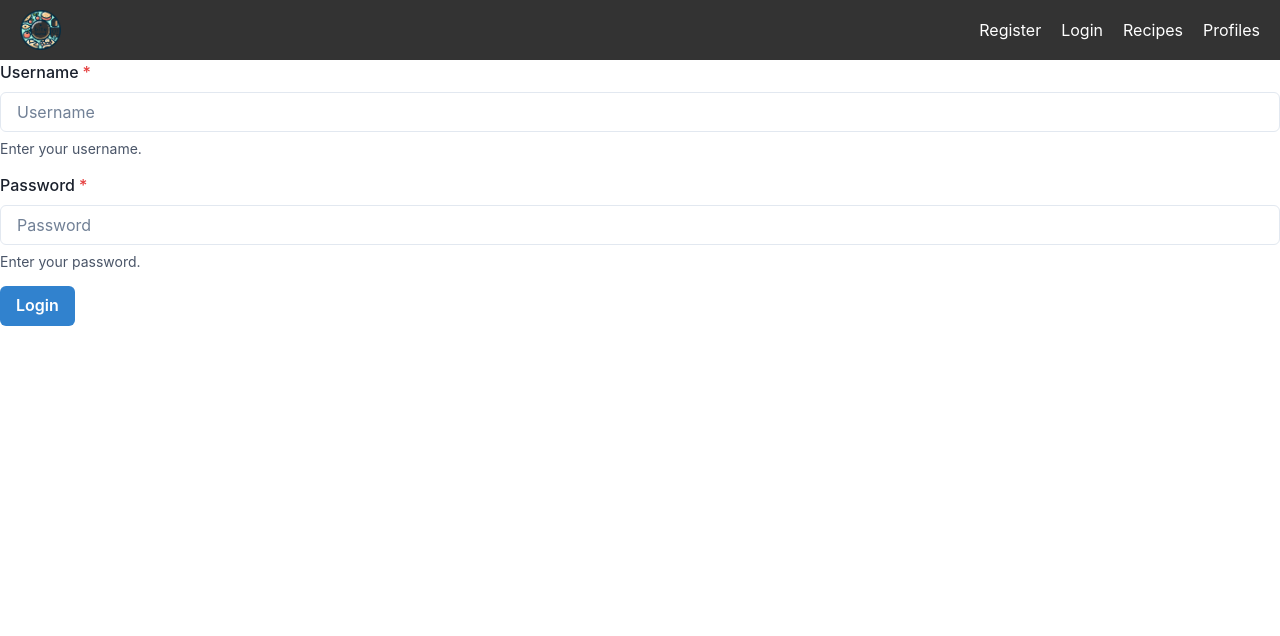
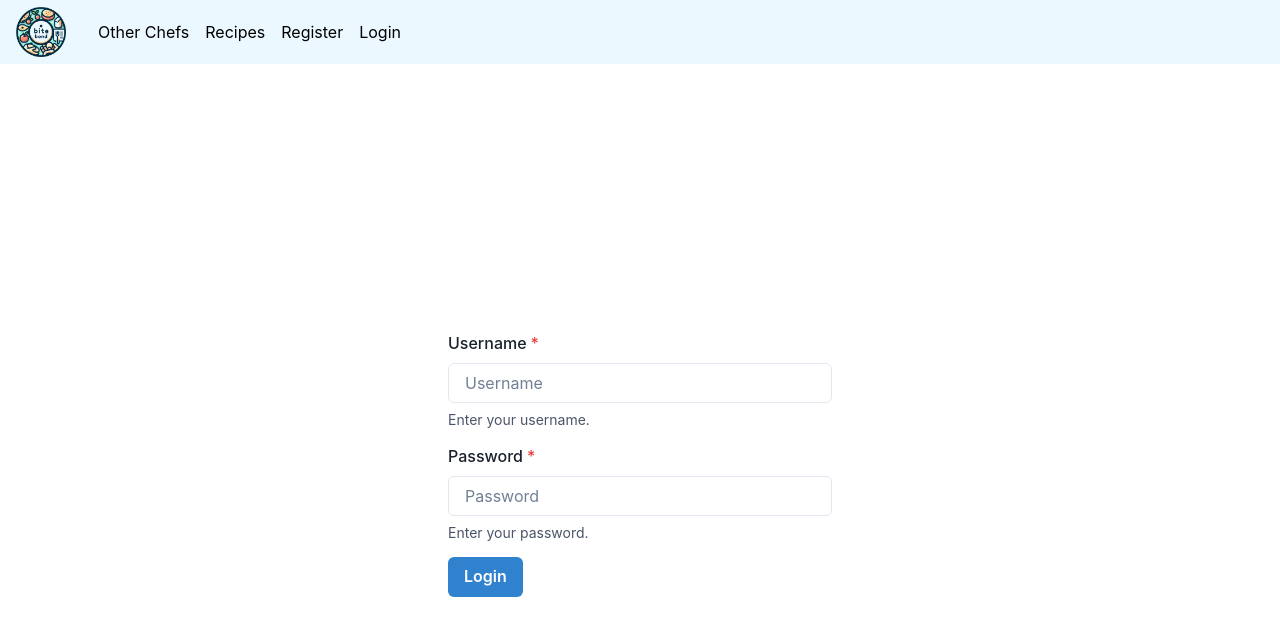
Before and after one commit to AndersH82/bitebond, a React (Create React App) app in the folder bitebond/: page /login in a window 1280 px wide. Shown: the top 636 px of the page. Built offline with nearby package versions, Linux system fonts and the light colour scheme.

Commit message:
add style and made some changes

```diff
--- a/bitebond/package.json
+++ b/bitebond/package.json
@@ -3,6 +3,7 @@
   "version": "0.1.0",
   "private": true,
   "dependencies": {
+    "@chakra-ui/icons": "^2.1.1",
     "@chakra-ui/react": "^2.8.2",
     "@emotion/react": "^11.11.4",
     "@emotion/styled": "^11.11.5",
--- a/bitebond/src/components/Navbar.js
+++ b/bitebond/src/components/Navbar.js
@@ -1,27 +1,51 @@
-import React, { useState } from 'react';
-import { Link } from 'react-router-dom';
-import '../style/Navbar.css';
+import React from 'react';
+import { Link as RouterLink } from 'react-router-dom';
+import { Box, Flex, HStack, IconButton, useDisclosure, Stack, Image, Link } from '@chakra-ui/react';
+import { HamburgerIcon, CloseIcon } from '@chakra-ui/icons';
+import bitebondLogo from '../images/bitebond.png';
 
 const Navbar = () => {
-    const [isOpen, setIsOpen] = useState(false);
-
-    const toggleMenu = () => {
-        setIsOpen(!isOpen);
-    };
+    const { isOpen, onOpen, onClose } = useDisclosure();
 
     return (
-        <nav className="navbar">
-            <img src={require('../images/bitebond.png')} alt="bitebond logo" className="logo" />
-            <button className="hamburger" onClick={toggleMenu}>
-                &#9776;;
-            </button>
-            <div className={`menu ${isOpen ? 'open' : ''}`}>
-                <Link to="/register">Register</Link>
-                <Link to="/login">Login</Link>
-                <Link to="/recipes">Recipes</Link>
-                <Link to="/profiles">Profiles</Link>
-            </div>
-        </nav>
+        <Box bg="blue.50" px={4}>
+            <Flex h={16} alignItems="center" justifyContent="space-between">
+                <IconButton
+                    size="md"
+                    icon={isOpen ? <CloseIcon /> : <HamburgerIcon />}
+                    aria-label="Open Menu"
+                    display={{ md: 'none' }}
+                    onClick={isOpen ? onClose : onOpen}
+                />
+                <HStack spacing={8} alignItems="center">
+                    <Box>
+                        <Image src={bitebondLogo} alt="bitebond logo" boxSize="50px" />
+                    </Box>
+                    <HStack
+                        as="nav"
+                        spacing={4}
+                        display={{ base: 'none', md: 'flex' }}
+                    >
+                        <Link as={RouterLink} to="/profiles" color="black">Other Chefs</Link>
+                        <Link as={RouterLink} to="/recipes" color="black">Recipes</Link>
+                        <Link as={RouterLink} to="/register" color="black">Register</Link>
+                        <Link as={RouterLink} to="/login" color="black">Login</Link>
+
+                    </HStack>
+                </HStack>
+            </Flex>
+
+            {isOpen ? (
+                <Box pb={4} display={{ md: 'none' }}>
+                    <Stack as="nav" spacing={4}>
+                        <Link as={RouterLink} to="/register" color="white">Register</Link>
+                        <Link as={RouterLink} to="/login" color="white">Login</Link>
+                        <Link as={RouterLink} to="/recipes" color="white">Recipes</Link>
+                        <Link as={RouterLink} to="/profiles" color="white">Profiles</Link>
+                    </Stack>
+                </Box>
+            ) : null}
+        </Box>
     );
 };
 
--- a/bitebond/src/pages/Login.js
+++ b/bitebond/src/pages/Login.js
@@ -6,6 +6,7 @@ import {
     FormHelperText,
     Input,
     Button,
+    Box,
   } from '@chakra-ui/react'
 
 const Login = () => {
@@ -22,6 +23,8 @@ const Login = () => {
     };
 
     return (
+        <Box display="flex" justifyContent="center" alignItems="center" height="100vh">
+            <Box width={["90%", "70%", "50%", "30%"]}>
                 <form onSubmit={handleSubmit}>
                     <FormControl id="username" isRequired>
                         <FormLabel>Username</FormLabel>
@@ -35,6 +38,8 @@ const Login = () => {
                     </FormControl>
                     <Button type="submit" colorScheme="blue" mt={4}>Login</Button>
                 </form>
+            </Box>
+        </Box>
     );
 };
 
--- a/bitebond/src/style/Navbar.css
+++ /dev/null
@@ -1,53 +0,0 @@
-.navbar {
-    display: flex;
-    align-items: center;
-    justify-content: space-between;
-    padding: 10px 20px;
-    background-color: #333;
-    color: white;
-}
-
-.logo {
-    height: 40px;
-}
-
-.hamburger {
-    display: none;
-    font-size: 30px;
-    background: none;
-    border: none;
-    color: white;
-    cursor: pointer;
-}
-
-.menu {
-    display: flex;
-    gap: 20px;
-}
-
-.menu a {
-    color: white;
-    text-decoration: none;
-}
-
-@media (max-width: 768px) {
-    .hamburger {
-        display: block;
-    }
-
-    .menu {
-        display: none;
-        flex-direction: column;
-        gap: 10px;
-        position: absolute;
-        top: 60px;
-        right: 20px;
-        background-color: #333;
-        padding: 10px;
-        border-radius: 5px;
-    }
-
-    .menu.open {
-        display: flex;
-    }
-}
```
Also changed, not shown: bitebond/src/style/theme.js (added, +21 -0 lines), bitebond/src/style/Recipe.css (deleted), 1 other file (tests, documents, lock files or other folders). Lines whose indentation alone changed are shown as unchanged.
